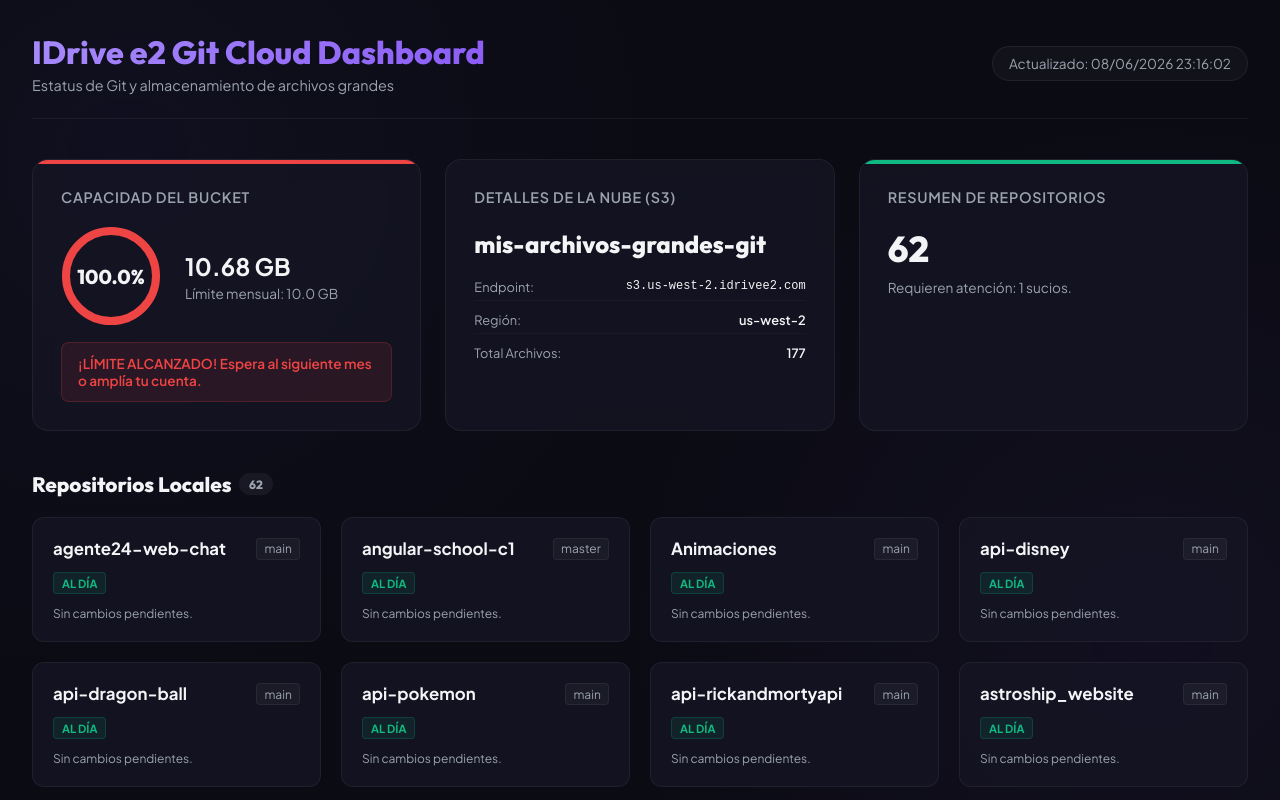
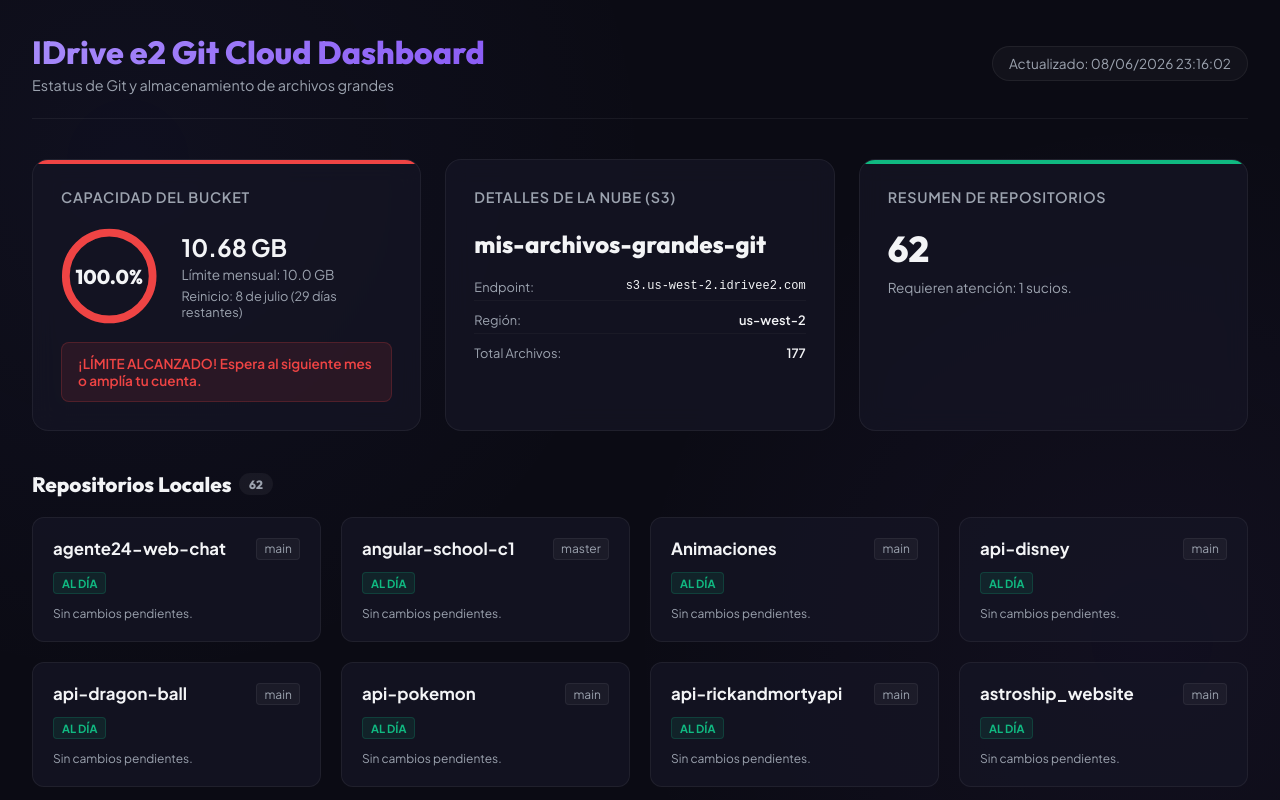
Before and after one commit to raulgm00/dashboard-git, a plain HTML site: page index.html in a window 1280 px wide. Shown: the top 800 px of the page. Drawn offline with Linux system fonts and the light colour scheme.

Commit message:
Metricas de caducidad de bucket: raulgm00@gmail.com/mis-archivos-grandes-git

```diff
--- a/index.html
+++ b/index.html
@@ -470,6 +470,7 @@
                     <div class="gauge-info">
                         <div id="storage-used" class="amount">0.00 MB</div>
                         <div id="storage-limit" class="limit">Límite mensual: 10.0 GB</div>
+                        <div id="reset-countdown" class="limit" style="margin-top: 0.35rem; color: var(--text-muted); font-size: 0.8rem; font-weight: 500;">Calculando reinicio...</div>
                     </div>
                 </div>
                 <div id="warning-banner" class="warning-banner"></div>
@@ -524,7 +525,7 @@
                         <th>Archivo</th>
                         <th>Origen (Repositorio)</th>
                         <th>Tamaño</th>
-                        <th>Destino S3 Key</th>
+                        <th>Ubicación S3 (Bucket / Key)</th>
                         <th>Estado</th>
                     </tr>
                 </thead>
@@ -541,6 +542,14 @@
     <!-- Import data -->
     <script src="dashboard_data.js"></script>
     <script>
+        const formatSize = (bytes) => {
+            if (bytes === 0) return '0.00 B';
+            const k = 1024;
+            const sizes = ['B', 'KB', 'MB', 'GB', 'TB'];
+            const i = Math.floor(Math.log(bytes) / Math.log(k));
+            return parseFloat((bytes / Math.pow(k, i)).toFixed(2)) + ' ' + sizes[i];
+        };
+
         // Fallback data in case js file fails or is empty
         const defaultData = {
             last_updated: new Date().toLocaleString(),
@@ -560,11 +569,39 @@
         document.getElementById('last-updated').textContent = `Actualizado: ${data.last_updated}`;
 
         // Populate S3 Info Card
-        document.getElementById('bucket-name').textContent = data.s3_bucket;
-        document.getElementById('bucket-name').title = data.s3_bucket;
-        document.getElementById('endpoint-label').textContent = data.s3_endpoint;
-        document.getElementById('region-label').textContent = data.region || 'us-west-2';
-        document.getElementById('total-files-label').textContent = data.files_count;
+        const accounts = data.accounts || [];
+        if (accounts.length > 1) {
+            document.getElementById('bucket-name').textContent = "Multi-cuenta Consolidado";
+            let detailsHtml = `
+                <div class="bucket-details" style="margin-top: 0.75rem; max-height: 120px; overflow-y: auto; display: flex; flex-direction: column; gap: 0.4rem;">
+            `;
+            accounts.forEach(acc => {
+                const limitBytesAcc = acc.limit_gb * 1024 * 1024 * 1024;
+                const pct = Math.min((acc.used_bytes / limitBytesAcc) * 100, 100).toFixed(1);
+                detailsHtml += `
+                    <div class="detail-row" style="flex-direction: column; align-items: flex-start; gap: 0.2rem; border-bottom: 1px solid rgba(255, 255, 255, 0.05); padding: 0.4rem 0;">
+                        <div style="display: flex; justify-content: space-between; width: 100%; font-weight: 600; font-size: 0.8rem;">
+                            <span>${acc.name}</span>
+                            <span style="color: ${pct >= 100 ? 'var(--danger)' : pct >= 75 ? 'var(--warning)' : 'var(--success)'};">${pct}%</span>
+                        </div>
+                        <div style="display: flex; justify-content: space-between; width: 100%; font-size: 0.75rem; color: var(--text-muted);">
+                            <span style="font-family: monospace; font-size: 0.7rem; white-space: nowrap; overflow: hidden; text-overflow: ellipsis; max-width: 140px;" title="${acc.bucket}">${acc.bucket}</span>
+                            <span>${formatSize(acc.used_bytes)} / ${acc.limit_gb.toFixed(0)}GB</span>
+                        </div>
+                    </div>
+                `;
+            });
+            detailsHtml += `
+                </div>
+            `;
+            document.querySelector('.card.info .bucket-details').outerHTML = detailsHtml;
+        } else {
+            document.getElementById('bucket-name').textContent = data.s3_bucket;
+            document.getElementById('bucket-name').title = data.s3_bucket;
+            document.getElementById('endpoint-label').textContent = data.s3_endpoint;
+            document.getElementById('region-label').textContent = data.region || 'us-west-2';
+            document.getElementById('total-files-label').textContent = data.files_count;
+        }
 
         // Calculate and Populate Storage Card
         const limitBytes = data.storage_limit_gb * 1024 * 1024 * 1024;
@@ -581,16 +618,42 @@
         // Set values
         document.getElementById('percentage-label').textContent = `${usedPercentage}%`;
 
-        const formatSize = (bytes) => {
-            if (bytes === 0) return '0.00 B';
-            const k = 1024;
-            const sizes = ['B', 'KB', 'MB', 'GB', 'TB'];
-            const i = Math.floor(Math.log(bytes) / Math.log(k));
-            return parseFloat((bytes / Math.pow(k, i)).toFixed(2)) + ' ' + sizes[i];
+        document.getElementById('storage-used').textContent = formatSize(usedBytes);
+        document.getElementById('storage-limit').textContent = `Límite mensual: ${data.storage_limit_gb.toFixed(1)} GB`;
+
+        // Calculate countdown to next reset date
+        const getNextResetInfo = (resetDay) => {
+            const now = new Date();
+            let year = now.getFullYear();
+            let month = now.getMonth();
+
+            const rDay = (resetDay >= 1 && resetDay <= 31) ? resetDay : 1;
+            let resetDate = new Date(year, month, rDay);
+
+            if (now >= resetDate) {
+                month += 1;
+                if (month > 11) {
+                    month = 0;
+                    year += 1;
+                }
+                resetDate = new Date(year, month, rDay);
+            }
+
+            const diffTime = resetDate - now;
+            const diffDays = Math.ceil(diffTime / (1000 * 60 * 60 * 24));
+
+            const options = { day: 'numeric', month: 'long' };
+            const formattedDate = resetDate.toLocaleDateString('es-ES', options);
+
+            return {
+                date: formattedDate,
+                days: diffDays
+            };
         };
 
-        document.getElementById('storage-used').textContent = formatSize(usedBytes);
-        document.getElementById('storage-limit').textContent = `Límite mensual: ${data.storage_limit_gb.toFixed(1)} GB`;
+        const resetInfo = getNextResetInfo(data.reset_day_of_month || 1);
+        const dayWord = resetInfo.days === 1 ? 'día' : 'días';
+        document.getElementById('reset-countdown').textContent = `Reinicio: ${resetInfo.date} (${resetInfo.days} ${dayWord} restantes)`;
 
         // Warning banner logic
         const banner = document.getElementById('warning-banner');
```
